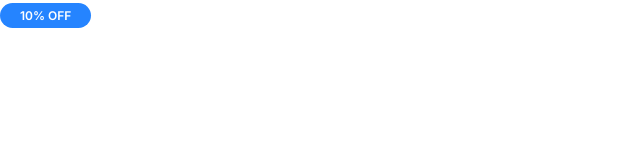
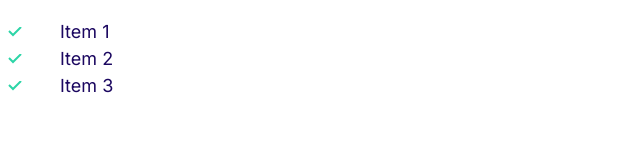
Before and after one commit to KristianPeterZwart/ULTIMATEHTML5CSS3PART3, a plain HTML site: page index.html in a window 1280 px wide. Shown: the whole page, without its empty margins (0-640 px from the left). Drawn offline with Linux system fonts and the light colour scheme.

Commit message:
styling lists

```diff
--- a/css/styles.css
+++ b/css/styles.css
@@ -123,3 +123,32 @@ a {
     font-size: 1.2rem;
   }
 }
+
+/* Lists */
+
+.list {
+  list-style: none;
+  padding-left: 0;
+  color: var(--color-headings);
+}
+
+.list--inline .list__item {
+  display: inline-block;
+  margin-right: 2rem;
+}
+
+.list--tick {
+  list-style-image: url(../images/tick.svg);
+  padding-left: 3rem;
+}
+
+.list--tick .list__item {
+  padding-left: 0.5rem;
+  margin-bottom: 1rem;
+}
+
+@media screen and (min-width: 1024px) {
+  .list--tick .list__item {
+    padding-left: 0;
+  }
+}
--- a/index.html
+++ b/index.html
@@ -11,6 +11,10 @@
     <link rel="stylesheet" href="css/styles.css">
 </head>
 <body>
-<span class="badge badge--primary badge--small">10% OFF</span>
+<ul class="list list--tick">
+    <li class="list list--tick">Item 1</li>
+    <li class="list list--tick">Item 2</li>
+    <li class="list list--tick">Item 3</li>
+</ul>
 </body>
 </html>
```
Also changed, not shown: components/lists.html (added, +5 -0 lines), images/tick.svg (renamed from icons/tick.svg).
